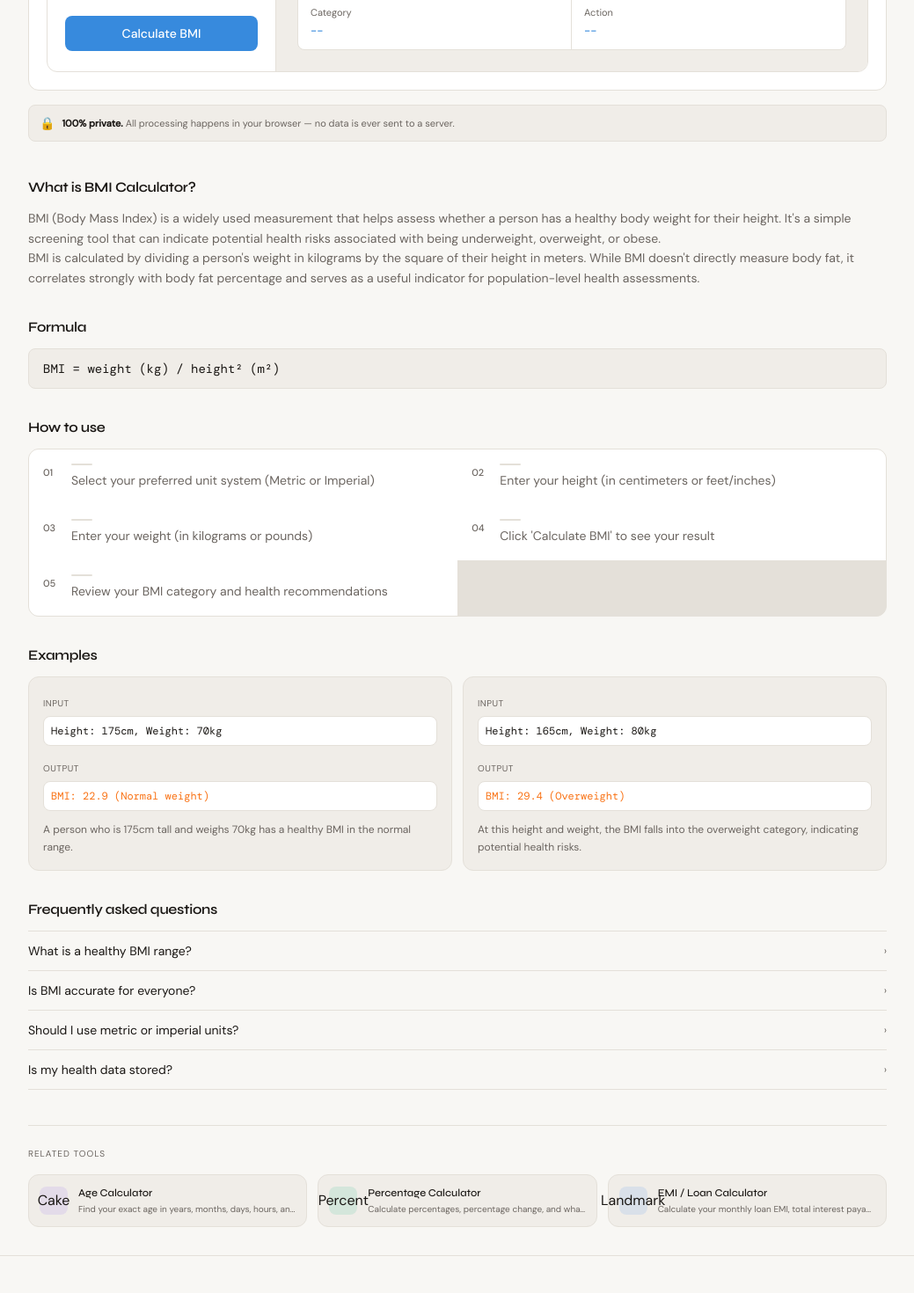
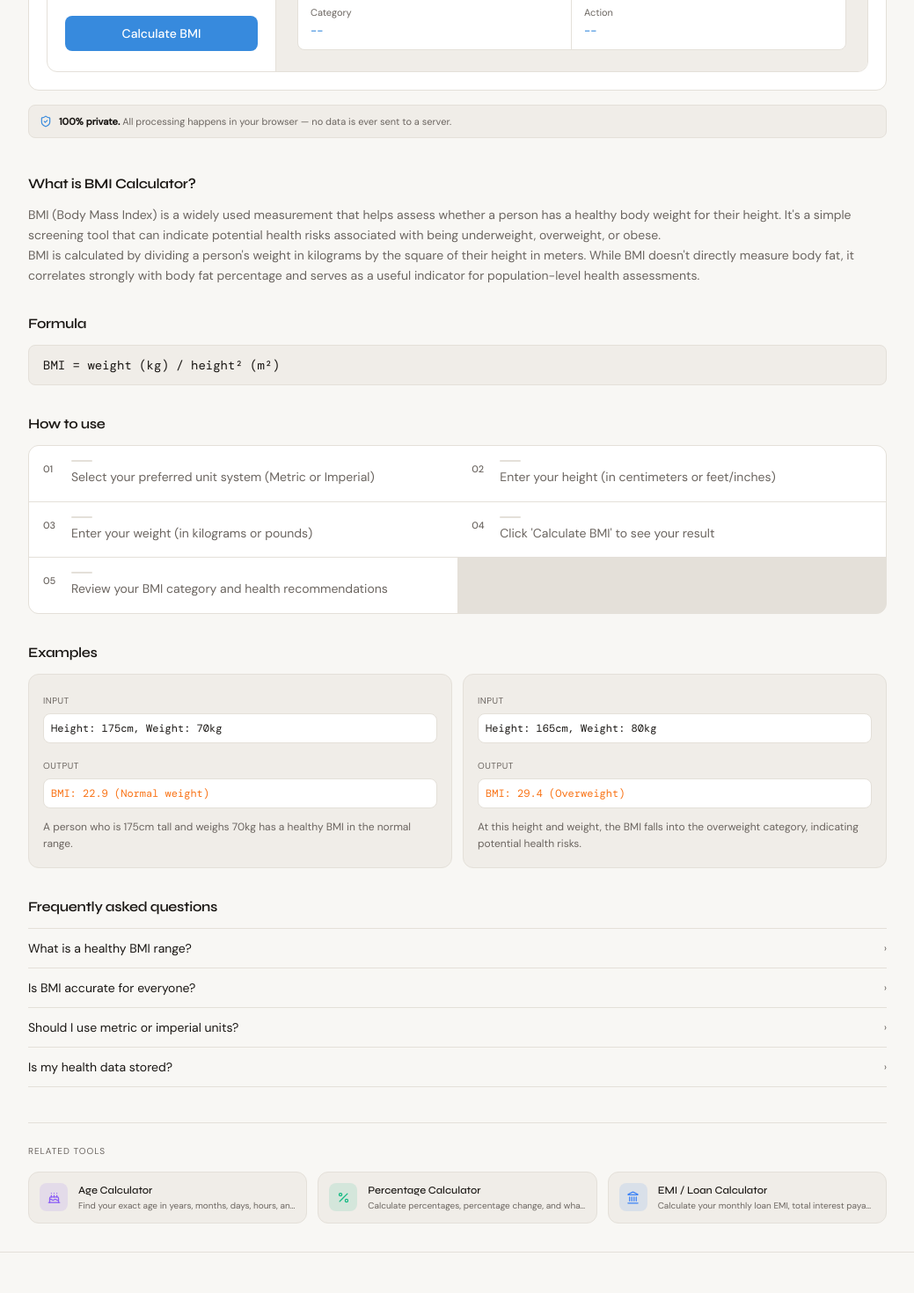
Before and after one commit to sakshisnw/toolbox, a Next.js app: page /tools/bmi-calculator in a window 1280 px wide. Shown: the part 480-1950 px from the top of the page at 88% size, without its empty margins (120-1159 px from the left). Built offline with nearby package versions, Linux system fonts and the light colour scheme.

Commit message:
fix: replace remaining emojis in ToolLayout with Lucide ShieldCheck and ToolIcon

```diff
--- a/components/ToolLayout.tsx
+++ b/components/ToolLayout.tsx
@@ -8,6 +8,8 @@ import {
   generatorTools,
   type Tool,
 } from "@/utils/tools";
+import { ShieldCheck } from "lucide-react";
+import { ToolIcon } from "./ToolIcon";
 
 interface SEOContent {
   whatIs?: string;
@@ -97,7 +99,7 @@ export function ToolLayout({
           color: "var(--text-muted)",
         }}
       >
-        <span className="text-sm flex-shrink-0">🔒</span>
+        <ShieldCheck size={14} strokeWidth={2} style={{ color: "var(--accent)", flexShrink: 0 }} />
         <span>
           <strong style={{ color: "var(--text)" }}>100% private.</strong>{" "}
           All processing happens in your browser — no data is ever sent to a server.
@@ -328,12 +330,12 @@ export function ToolLayout({
                 }}
               >
                 <span
-                  className="w-8 h-8 rounded-lg flex items-center justify-center text-base flex-shrink-0"
+                  className="w-8 h-8 rounded-lg flex items-center justify-center flex-shrink-0"
                   style={{
                     background: `color-mix(in srgb, ${t.color} 12%, transparent)`,
                   }}
                 >
-                  {t.icon}
+                  <ToolIcon name={t.icon} size={15} color={t.color} strokeWidth={2} />
                 </span>
                 <div className="min-w-0">
                   <p
```
